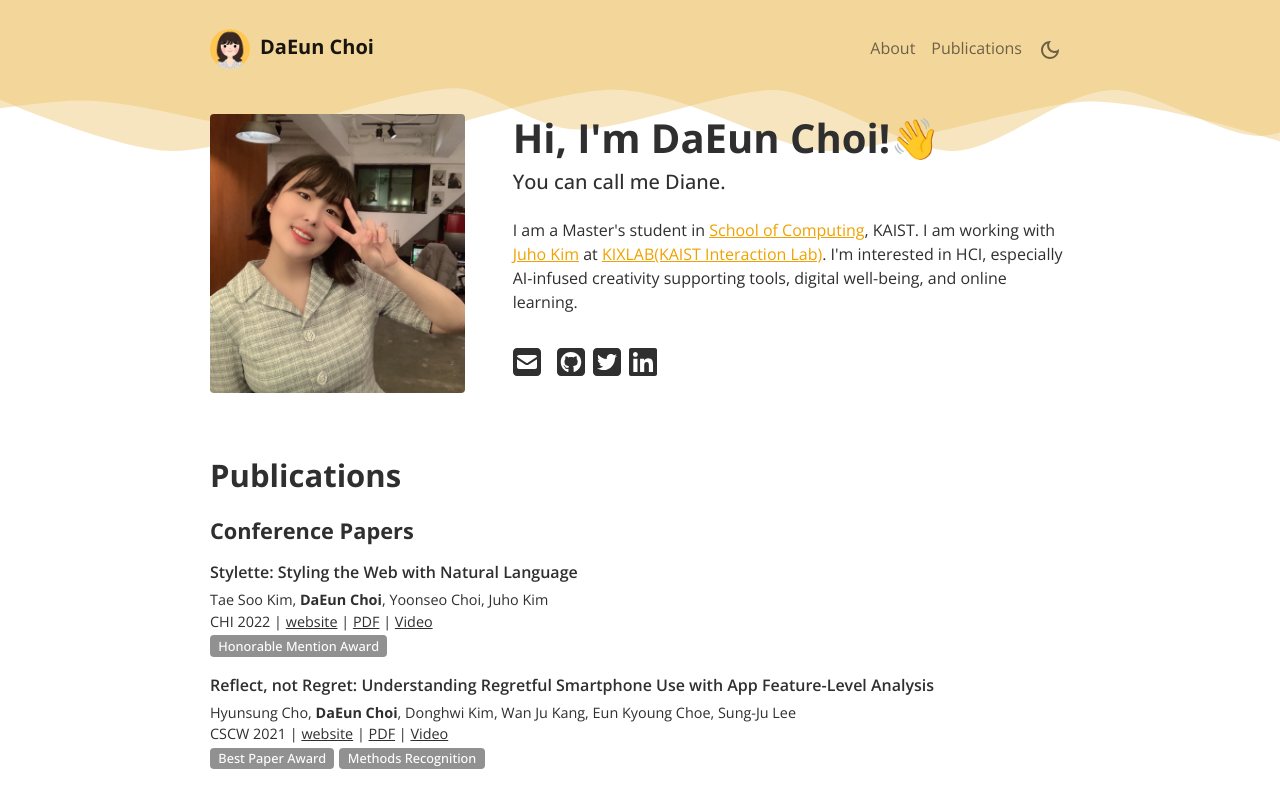
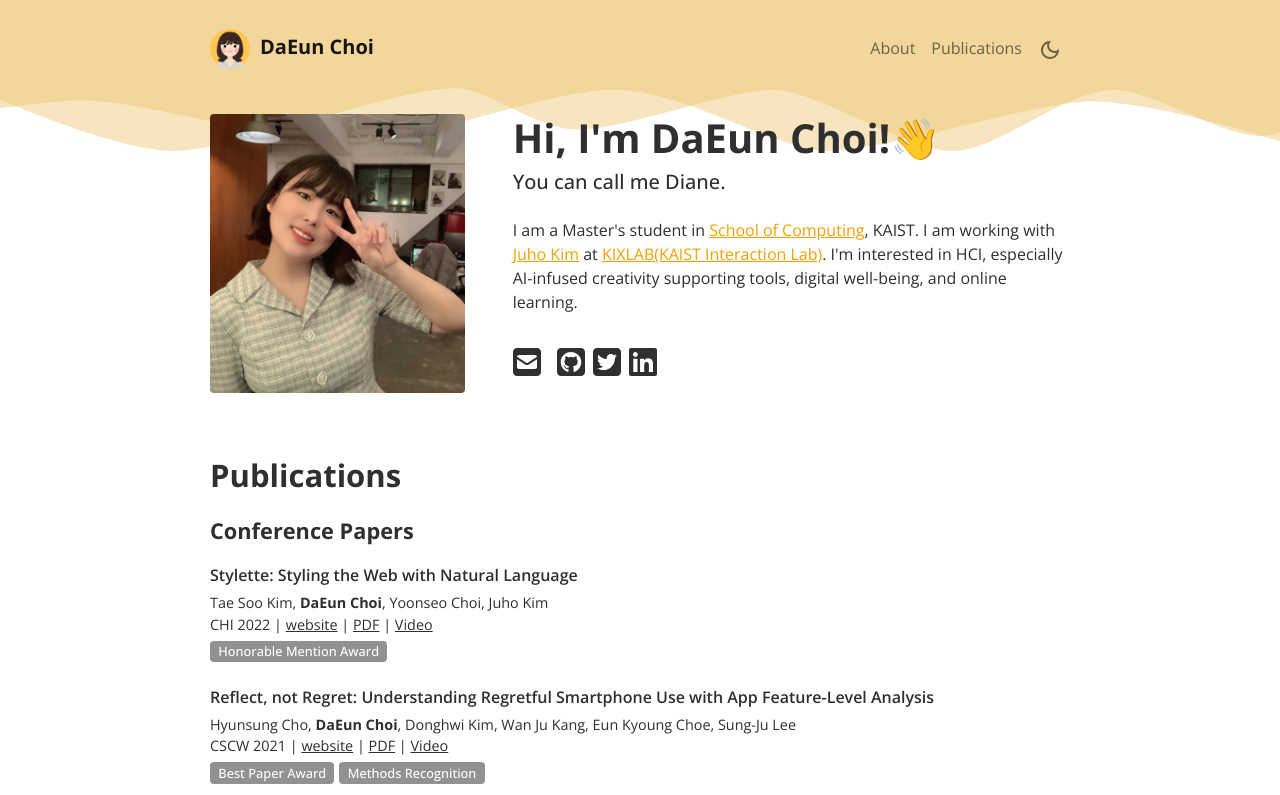
Before and after one commit to CheddarChoi/cheddarchoi.github.io, a React (Create React App) app: page / in a window 1280 px wide. Shown: the top 795 px of the page. Built offline with nearby package versions, Linux system fonts and the light colour scheme; some icons are missing; a web font is replaced by a local one.

Commit message:
style fix

```diff
--- a/src/components/publicationEntry.css
+++ b/src/components/publicationEntry.css
@@ -1,5 +1,5 @@
 div.pub-entry {
-  padding: 0.5rem 0;
+  padding: 0.7rem 0;
 }
 
 .pub-title {
@@ -35,4 +35,5 @@ span.my-name {
   font-weight: 500;
   background-color: rgb(145, 145, 145) !important;
   margin-right: 5px;
+  margin-top: 5px;
 }
--- a/src/data/posters.json
+++ b/src/data/posters.json
@@ -9,7 +9,7 @@
       { "name": "Matthew Beane" },
       { "name": "Juho Kim", "url": "https://juhokim.com/" }
     ],
-    "toappear": true,
+    "toappear": false,
     "img": "/assets/img/stylette.png"
   }
 ]
```
